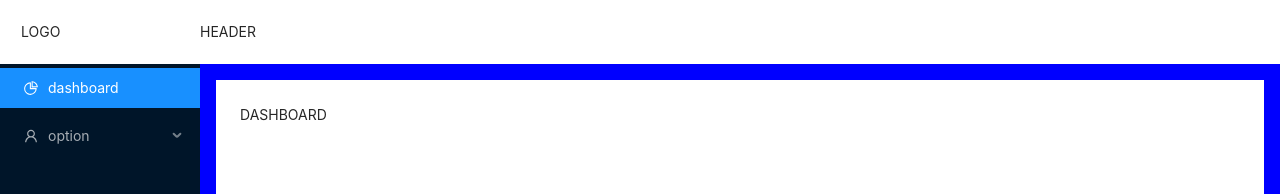
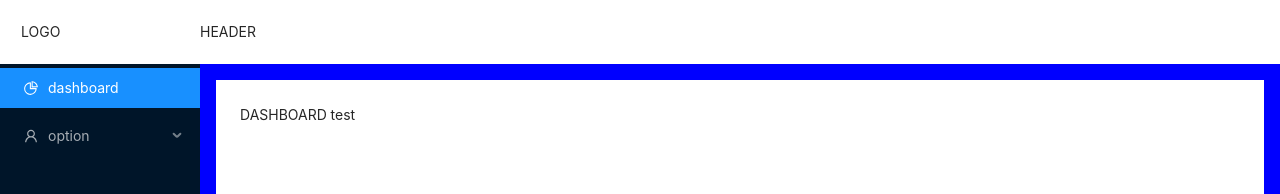
Before and after one commit to RodrigoRafaelDS/react-boilerplate, a React (Vite) app: page /dashboard in a window 1280 px wide. Shown: the top 194 px of the page. Built offline with nearby package versions, Linux system fonts and the light colour scheme.

Commit message:
add sonarCloud

```diff
--- a/src/pages/dashboard/dashboard.container.tsx
+++ b/src/pages/dashboard/dashboard.container.tsx
@@ -1,7 +1,7 @@
 import React from 'react'
 
 const Dashboard: React.FC = () => {
-	return <div className=''>DASHBOARD</div>
+	return <div className=''>DASHBOARD test</div>
 }
 
 export default Dashboard
```
Also changed, not shown: 1 other file (tests, documents, lock files or other folders).
